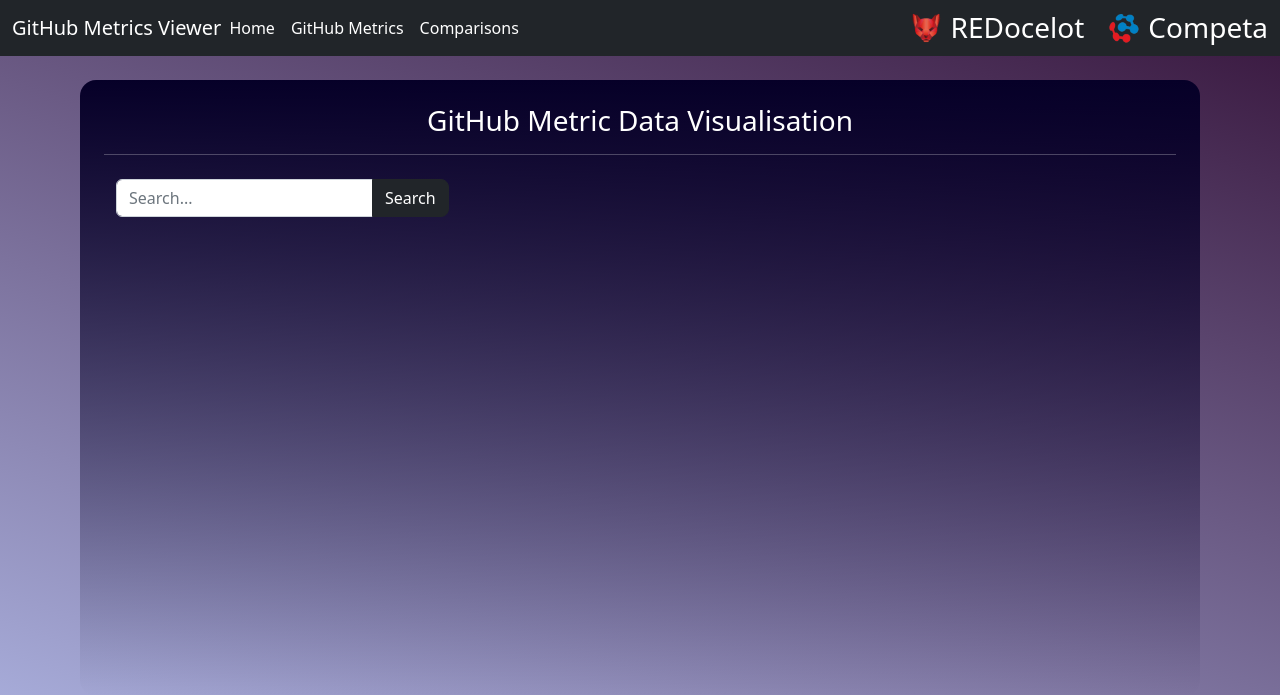
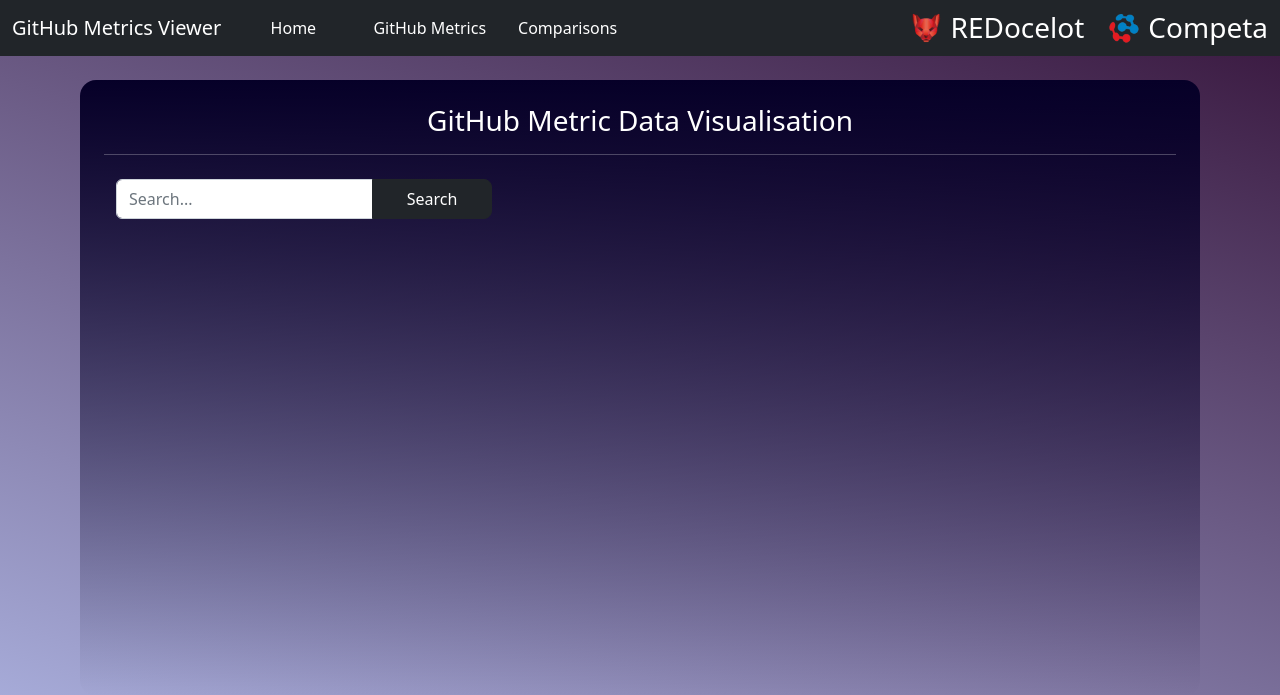
Before and after one commit to prosk8tr/hackcamp-2024, a Flask app: page /page1 in a window 1280 px wide. Shown: the top 695 px of the page. Run offline with Flask 3, Linux system fonts and the light colour scheme; data that the repository does not hold is empty; some libraries are stand-ins or nearby versions.

Commit message:
Add files via upload

```diff
--- a/fish/static/css/my-style.css
+++ b/fish/static/css/my-style.css
@@ -51,6 +51,14 @@ a:hover{
     cursor: pointer;
     border-radius: 1vmin;
     transition: 0.25s;
+
+    text-align: center; /* Centers text horizontally */
+    display: inline-flex; /* Enables flex for better centering */
+    justify-content: center; /* Centers text horizontally */
+    align-items: center; /* Centers text vertically */
+    height: 5vmin; /* Define height to prevent size shrinking */
+    min-width: 15vmin; /*Define minimum width for consistent size */
+    margin-left: 1vmin; /*small margin to seperate from nav bar title*/
 }
 
 .hover-button:hover{
```
Also changed, not shown: fish/templates/page1.html (+37 -53 lines).
